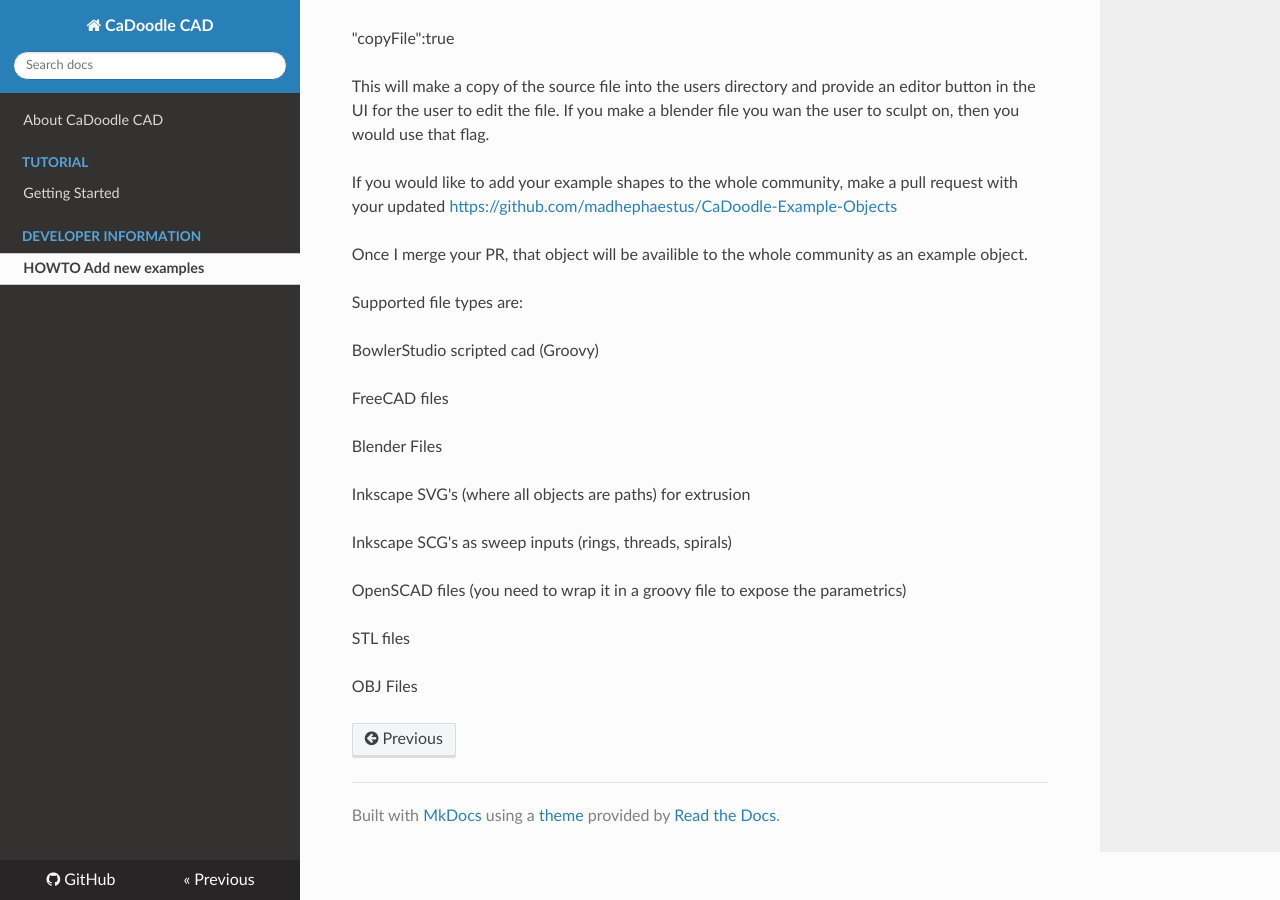
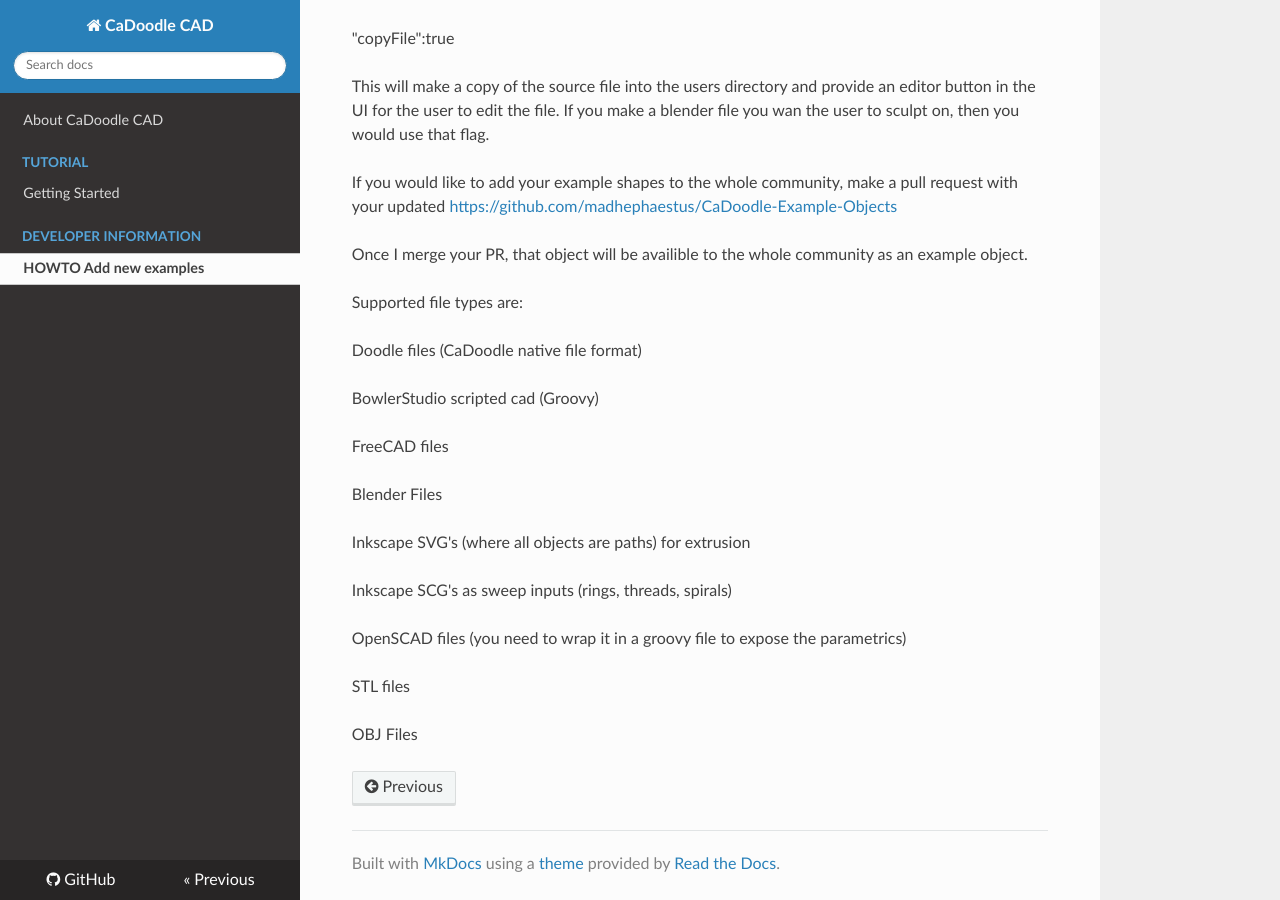
Before and after one commit to CaDoodleWebsite/cadoodlecad.github.io, an MkDocs documentation site: the page built from docs/docs/tutorial/AddNewExampleObjects.md, in a window 1280 px wide and 900 px high, scrolled down 673 px. Built offline with MkDocs 1.6.1, drawn with Linux system fonts in a browser that asks for light colours; nearby versions of some CDN libraries.

Commit message:
add doodle file as potion for example objects

```diff
--- a/docs/docs/tutorial/AddNewExampleObjects.md
+++ b/docs/docs/tutorial/AddNewExampleObjects.md
@@ -41,6 +41,8 @@
 
 <p>Supported file types are:</p>
 
+<p>Doodle files (CaDoodle native file format)</p>
+
 
 <p>BowlerStudio scripted cad (Groovy)</p>
 
```
